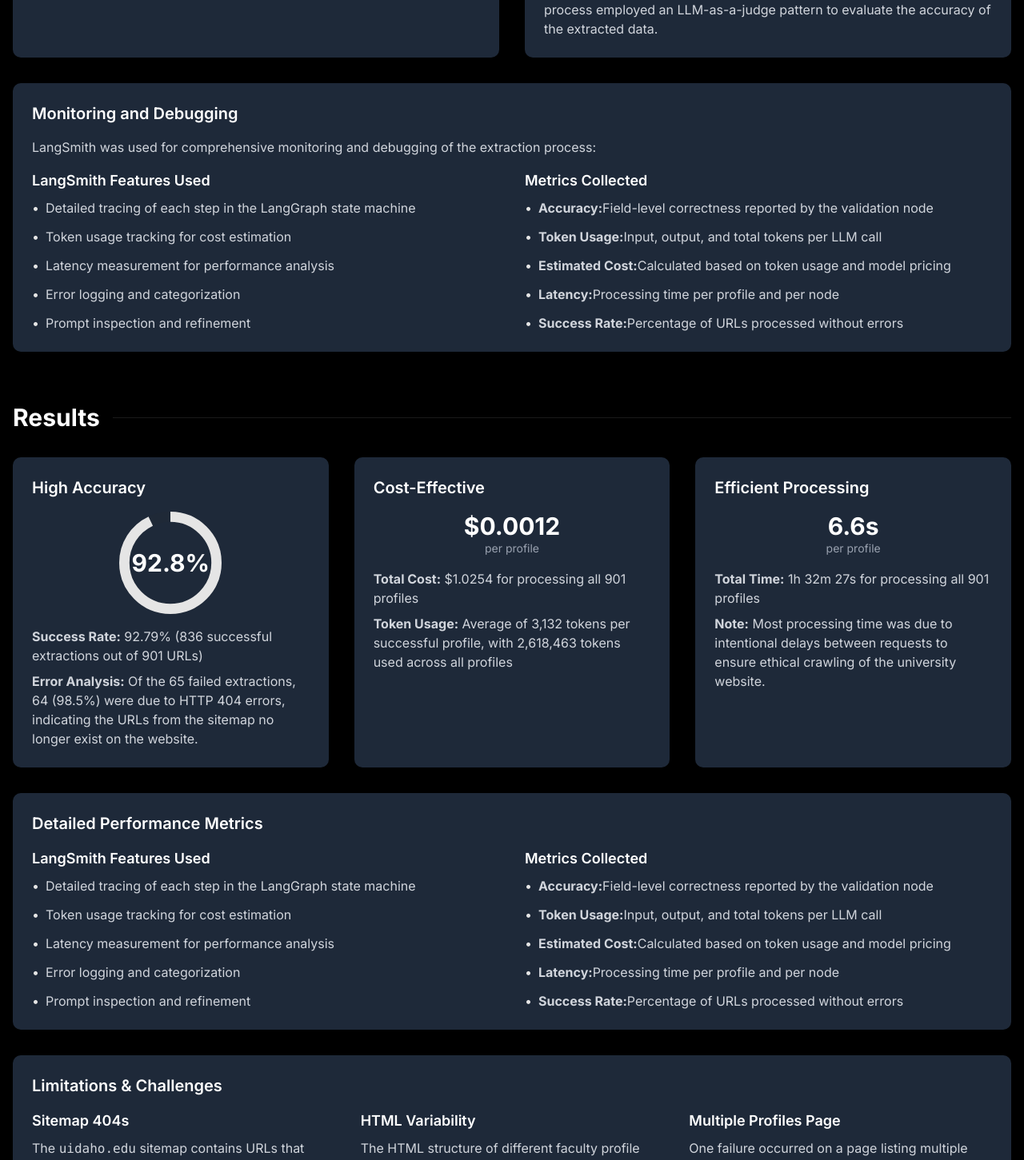
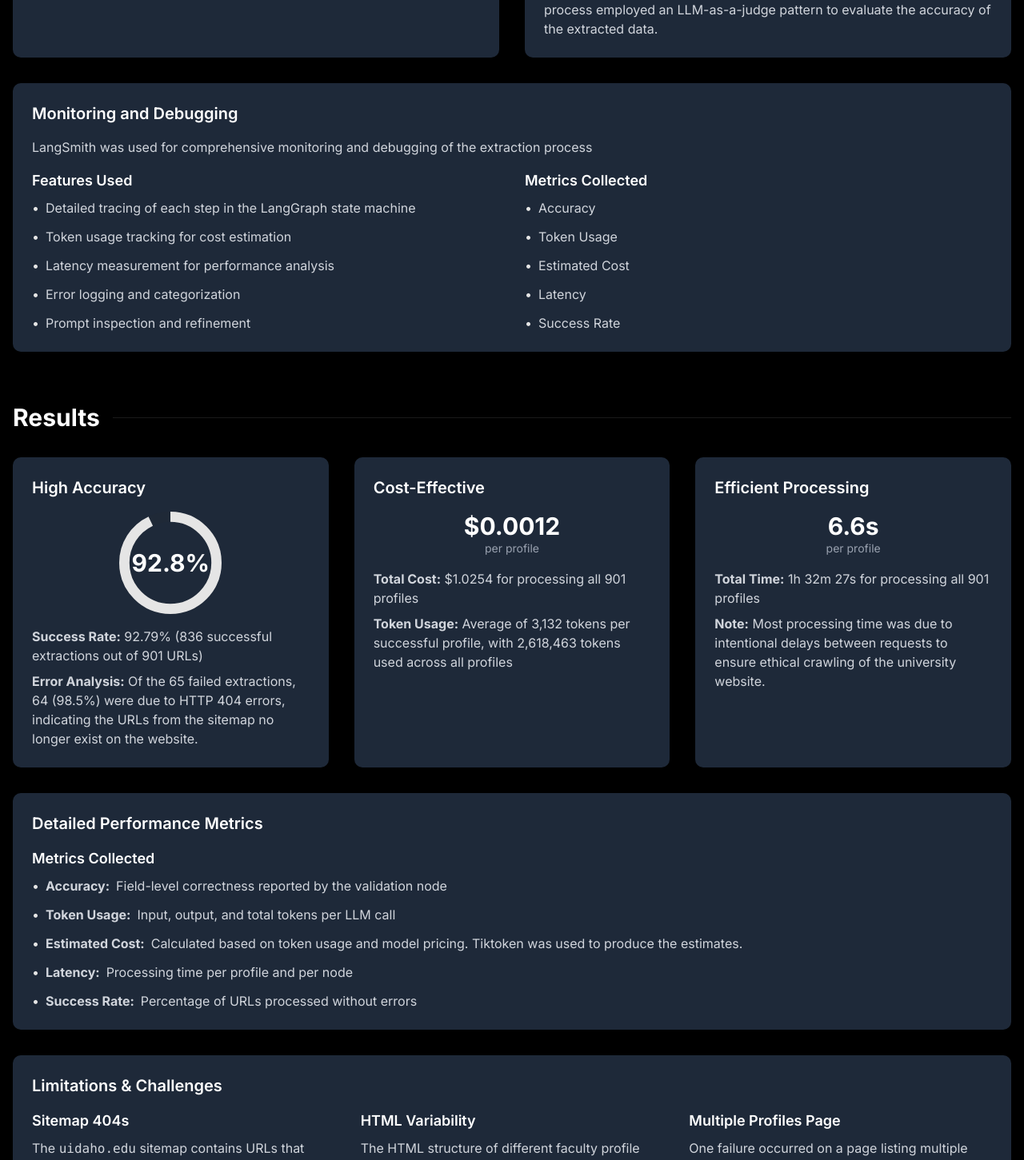
Before and after one commit to ncolesummers/enterprise-intelligence-portfolio, a Next.js app: page /projects/profile-extractor in a window 1280 px wide. Shown: the part 3110-4561 px from the top of the page at 80% size. Built offline with nearby package versions, Linux system fonts and the light colour scheme.

Commit message:
Refactor MyUIPage and ProfileExtractorPage for improved readability; streamline content presentation and enhance button styles in Hero component.

```diff
--- a/src/app/projects/profile-extractor/page.tsx
+++ b/src/app/projects/profile-extractor/page.tsx
@@ -337,13 +337,11 @@ validation_model = ChatGoogleGenerativeAI(
             </h3>
             <p className="mb-4 text-gray-300">
               LangSmith was used for comprehensive monitoring and debugging of
-              the extraction process:
+              the extraction process
             </p>
             <div className="grid gap-8 md:grid-cols-2">
               <div>
-                <h4 className="mb-2 text-lg font-semibold">
-                  LangSmith Features Used
-                </h4>
+                <h4 className="mb-2 text-lg font-semibold">Features Used</h4>
                 <BulletedList>
                   <ListItem>
                     Detailed tracing of each step in the LangGraph state machine
@@ -361,26 +359,11 @@ validation_model = ChatGoogleGenerativeAI(
                   Metrics Collected
                 </h4>
                 <BulletedList>
-                  <ListItem>
-                    <strong>Accuracy:</strong> Field-level correctness reported
-                    by the validation node
-                  </ListItem>
-                  <ListItem>
-                    <strong>Token Usage:</strong> Input, output, and total
-                    tokens per LLM call
-                  </ListItem>
-                  <ListItem>
-                    <strong>Estimated Cost:</strong> Calculated based on token
-                    usage and model pricing
-                  </ListItem>
-                  <ListItem>
-                    <strong>Latency:</strong> Processing time per profile and
-                    per node
-                  </ListItem>
-                  <ListItem>
-                    <strong>Success Rate:</strong> Percentage of URLs processed
-                    without errors
-                  </ListItem>
+                  <ListItem>Accuracy</ListItem>
+                  <ListItem>Token Usage</ListItem>
+                  <ListItem>Estimated Cost</ListItem>
+                  <ListItem>Latency</ListItem>
+                  <ListItem>Success Rate</ListItem>
                 </BulletedList>
               </div>
             </div>
@@ -457,47 +440,32 @@ validation_model = ChatGoogleGenerativeAI(
             <h3 className="mb-4 text-xl font-semibold">
               Detailed Performance Metrics
             </h3>
-            <div className="grid gap-8 md:grid-cols-2">
-              <div>
-                <h4 className="mb-2 text-lg font-semibold">
-                  LangSmith Features Used
-                </h4>
-                <BulletedList>
-                  <ListItem>
-                    Detailed tracing of each step in the LangGraph state machine
-                  </ListItem>
-                  <ListItem>Token usage tracking for cost estimation</ListItem>
-                  <ListItem>
-                    Latency measurement for performance analysis
-                  </ListItem>
-                  <ListItem>Error logging and categorization</ListItem>
-                  <ListItem>Prompt inspection and refinement</ListItem>
-                </BulletedList>
-              </div>
+            <div className="grid gap-8">
               <div>
                 <h4 className="mb-2 text-lg font-semibold">
                   Metrics Collected
                 </h4>
                 <BulletedList>
                   <ListItem>
-                    <strong>Accuracy:</strong> Field-level correctness reported
-                    by the validation node
+                    <strong className="mr-2">Accuracy:</strong> Field-level
+                    correctness reported by the validation node
                   </ListItem>
                   <ListItem>
-                    <strong>Token Usage:</strong> Input, output, and total
-                    tokens per LLM call
+                    <strong className="mr-2">Token Usage:</strong> Input,
+                    output, and total tokens per LLM call
                   </ListItem>
                   <ListItem>
-                    <strong>Estimated Cost:</strong> Calculated based on token
-                    usage and model pricing
+                    <strong className="mr-2">Estimated Cost:</strong> Calculated
+                    based on token usage and model pricing. Tiktoken was used to
+                    produce the estimates.
                   </ListItem>
                   <ListItem>
-                    <strong>Latency:</strong> Processing time per profile and
-                    per node
+                    <strong className="mr-2">Latency:</strong> Processing time
+                    per profile and per node
                   </ListItem>
                   <ListItem>
-                    <strong>Success Rate:</strong> Percentage of URLs processed
-                    without errors
+                    <strong className="mr-2">Success Rate:</strong> Percentage
+                    of URLs processed without errors
                   </ListItem>
                 </BulletedList>
               </div>
--- a/src/components/hero.tsx
+++ b/src/components/hero.tsx
@@ -16,8 +16,8 @@ const Hero = () => {
         </p>
         <div className="mt-8 flex items-center">
           <Button
-            variant="outline"
-            className="border-white/20 text-white hover:bg-white/10"
+            variant="default"
+            className="border-white/20 text-black hover:bg-white/10"
             onClick={() => {
               document.getElementById("work")?.scrollIntoView({
                 behavior: "smooth",
@@ -26,7 +26,7 @@ const Hero = () => {
             }}
             aria-label="View Selected Projects"
           >
-            selected projects
+            Selected Projects
           </Button>
         </div>
       </div>
--- a/src/components/project-card.tsx
+++ b/src/components/project-card.tsx
@@ -1,4 +1,5 @@
 import { Card, CardContent, CardFooter } from "@/components/ui/card";
+import { Button } from "./ui/button";
 import Image, { StaticImageData } from "next/image";
 import Link from "next/link";
 
@@ -21,8 +22,6 @@ export default function ProjectCard({
 }: ProjectCardProps) {
   return (
     <Card className="overflow-hidden p-0">
-      {" "}
-      {/* Removed padding from the Card */}
       <div className="relative aspect-video">
         <Image
           src={image || "/placeholder.svg"}
@@ -52,13 +51,15 @@ export default function ProjectCard({
           </span>
         )}
         {link && (
-          <Link
-            href={link}
-            target="_blank"
-            className="inline-flex items-center gap-2 text-sm hover:underline"
+          <Button
+            asChild
+            variant="link"
+            className="mt-4 w-full inline-flex items-center gap-2 text-sm hover:underline"
           >
-            View Project
-          </Link>
+            <Link href={link} target="_blank">
+              View Project
+            </Link>
+          </Button>
         )}
       </CardFooter>
     </Card>
```
Also changed, not shown: src/app/projects/myui/page.tsx (+41 -46 lines).
